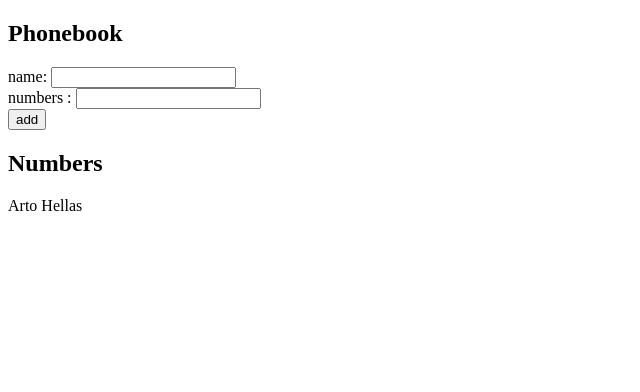
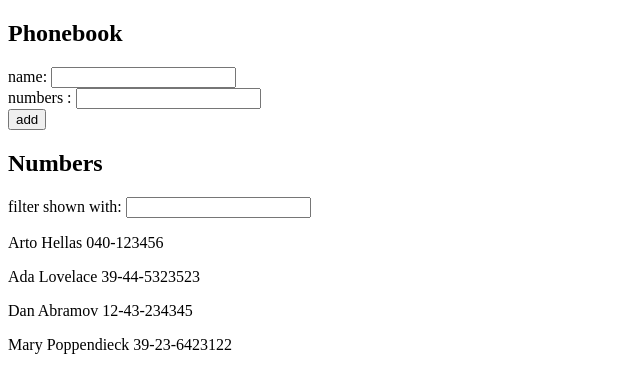
Before and after one commit to gaju-sandra/fullstackcourse, a React (Vite) app in the folder part 2/: page / in a window 1280 px wide. Shown: the top 392 px of the page, without its empty margins (0-640 px from the left). Built offline with nearby package versions, Linux system fonts and the light colour scheme.

Commit message:
exercise 2.9

```diff
--- a/part 2/src/App.jsx
+++ b/part 2/src/App.jsx
@@ -2,9 +2,14 @@ import { useState } from 'react'
 
 const App = () => {
   const [persons, setPersons] = useState([
-    { name: 'Arto Hellas' }
+    { name: 'Arto Hellas', number: '040-123456', id: 1 },
+    { name: 'Ada Lovelace', number: '39-44-5323523', id: 2 },
+    { name: 'Dan Abramov', number: '12-43-234345', id: 3 },
+    { name: 'Mary Poppendieck', number: '39-23-6423122', id: 4 }
   ])
   const [newName, setNewName] = useState('')
+  const [newNumber, setNewNumber] = useState('')
+  const [search, setSearch] = useState('')
 
   return (
     <div>
@@ -15,15 +20,16 @@ const App = () => {
           alert(`${newName} is already added to phonebook`)
           return
         }
-        setPersons(persons.concat({ name: newName }))
+        setPersons(persons.concat({ name: newName, number: newNumber, id: persons.length + 1 }))
         setNewName('')
+        setNewNumber('')
       }}>
         <div>
           name: <input value={newName} onChange={(e) => setNewName(e.target.value)} />
 
         </div>
         <div>
-          numbers : <input />
+          numbers : <input value={newNumber} onChange={(e) => setNewNumber(e.target.value)} />
 
         </div>
         <div>
@@ -31,7 +37,10 @@ const App = () => {
         </div>
       </form>
       <h2>Numbers</h2>
-      {persons.map((person, i) => <p key={i}>{person.name}</p>)}
+      filter shown with: <input value={search} onChange={(e) => setSearch(e.target.value)} />
+      {persons
+        .filter(p => p.name.toLowerCase().includes(search.toLowerCase()))
+        .map(person => <p key={person.id}>{person.name} {person.number}</p>)}
     </div>
   )
 }
```
